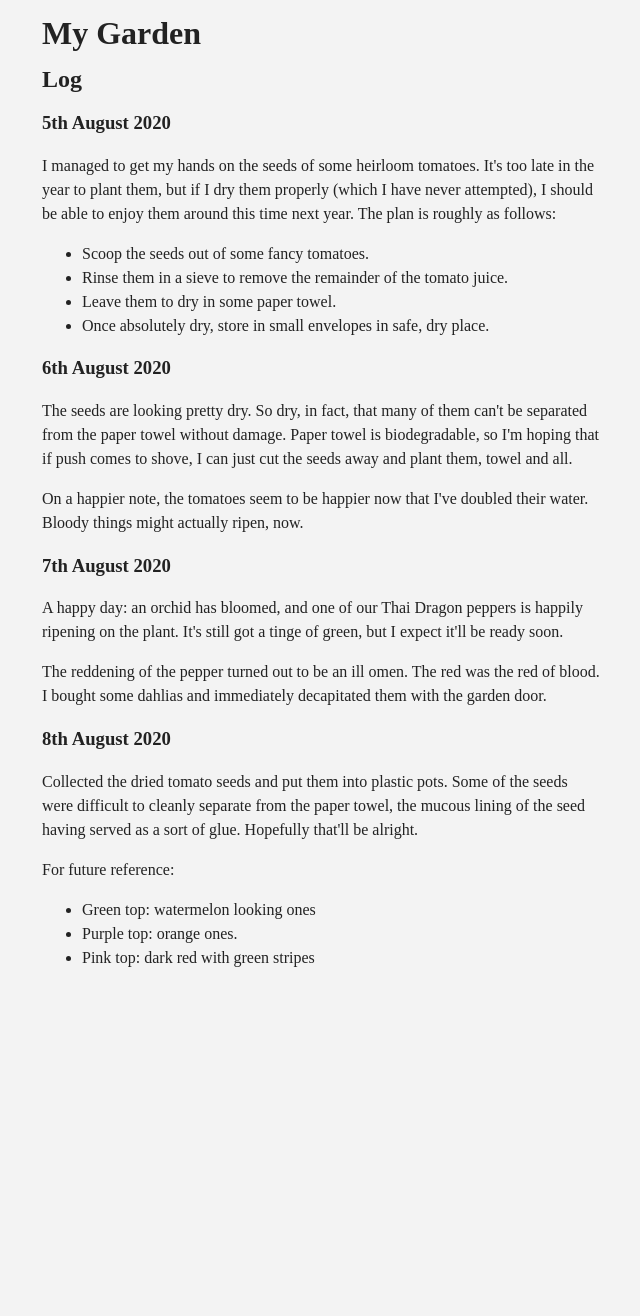
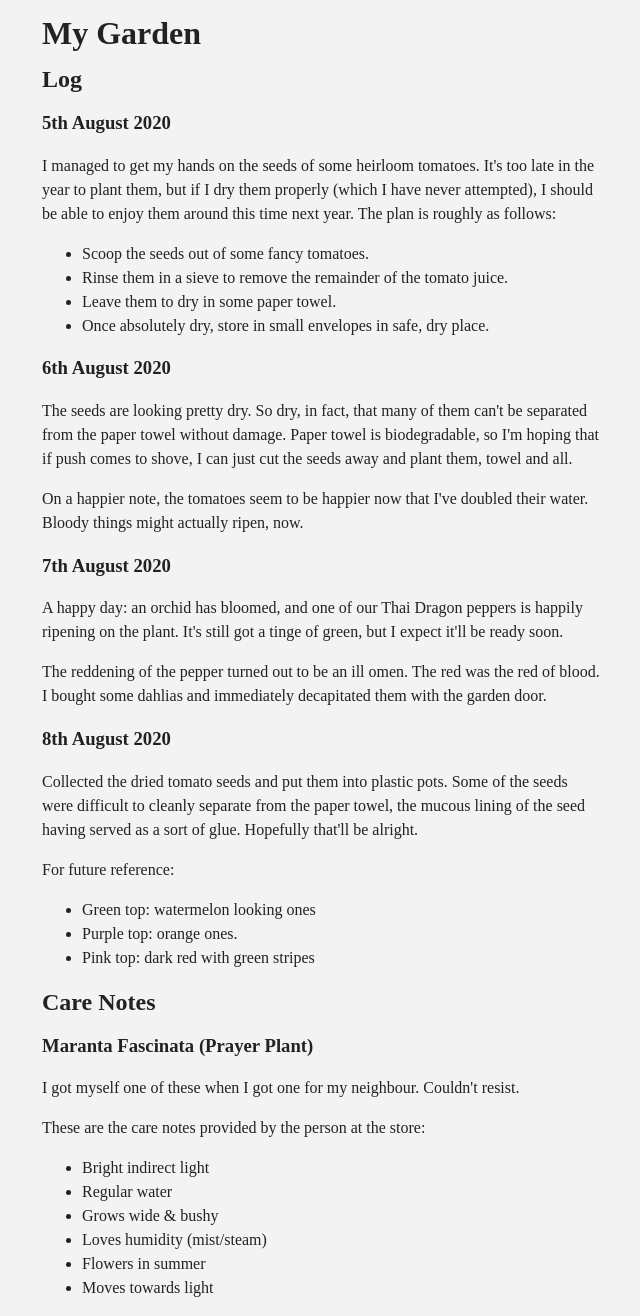
Before and after one commit to jsrn/jsrn.github.io, a Jekyll site: the page garden.html, which Jekyll copies as it is, in a window 1280 px wide. Shown: the whole page, without its empty margins (318-958 px from the left). Built offline with Jekyll 4.4.1, drawn with Linux system fonts in a browser that asks for light colours; before the commit the page ends 986 px from its top, so only the background shows below that.

Commit message:
Update garden.html

```diff
--- a/garden.html
+++ b/garden.html
@@ -58,6 +58,23 @@
   <li>Purple top: orange ones.</li>
   <li>Pink top: dark red with green stripes</li>
 </ul>
+
+  <h2>Care Notes</h2>
+
+  <h3>Maranta Fascinata (Prayer Plant)</h3>
+
+  <p>I got myself one of these when I got one for my neighbour. Couldn't resist.</p>
+
+  <p>These are the care notes provided by the person at the store:</p>
+
+  <ul>
+    <li>Bright indirect light</li>
+    <li>Regular water</li>
+    <li>Grows wide & bushy</li>
+    <li>Loves humidity (mist/steam)</li>
+    <li>Flowers in summer</li>
+    <li>Moves towards light</li>
+  </ul>
 </main>
 </body>
 </html>
```
